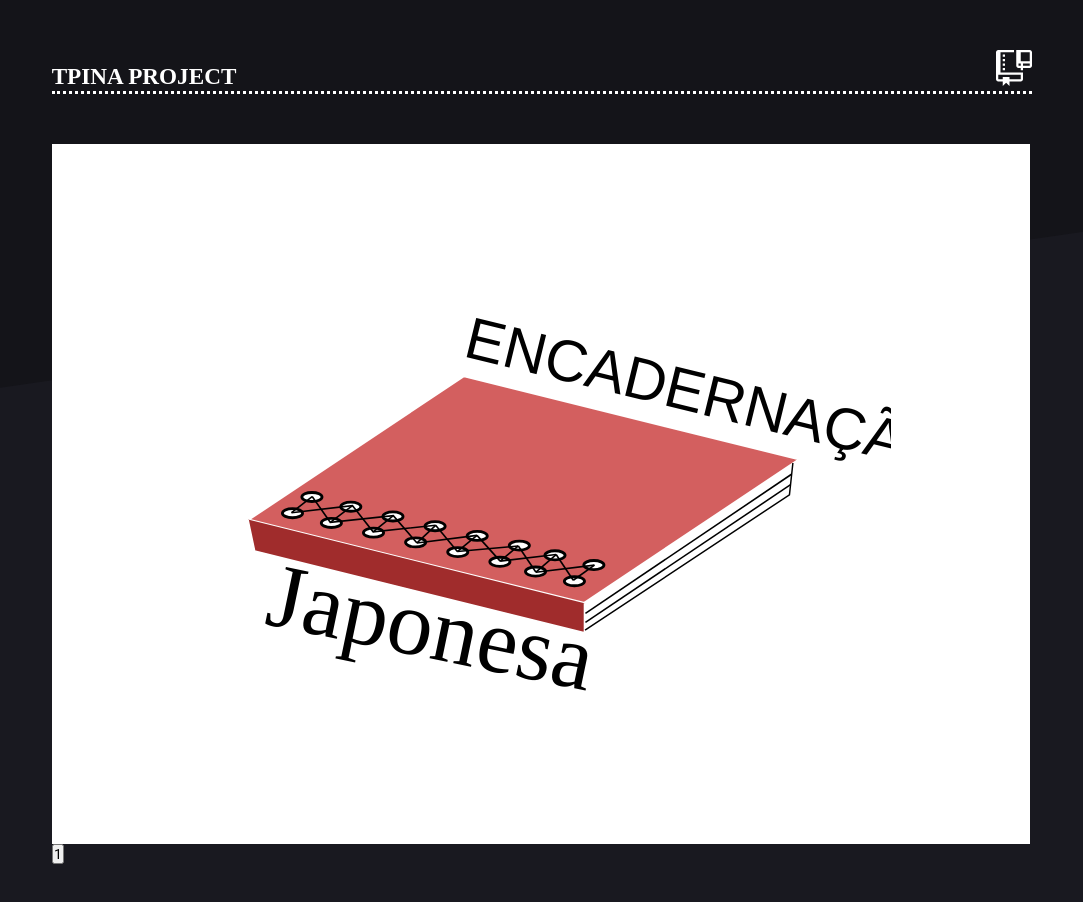
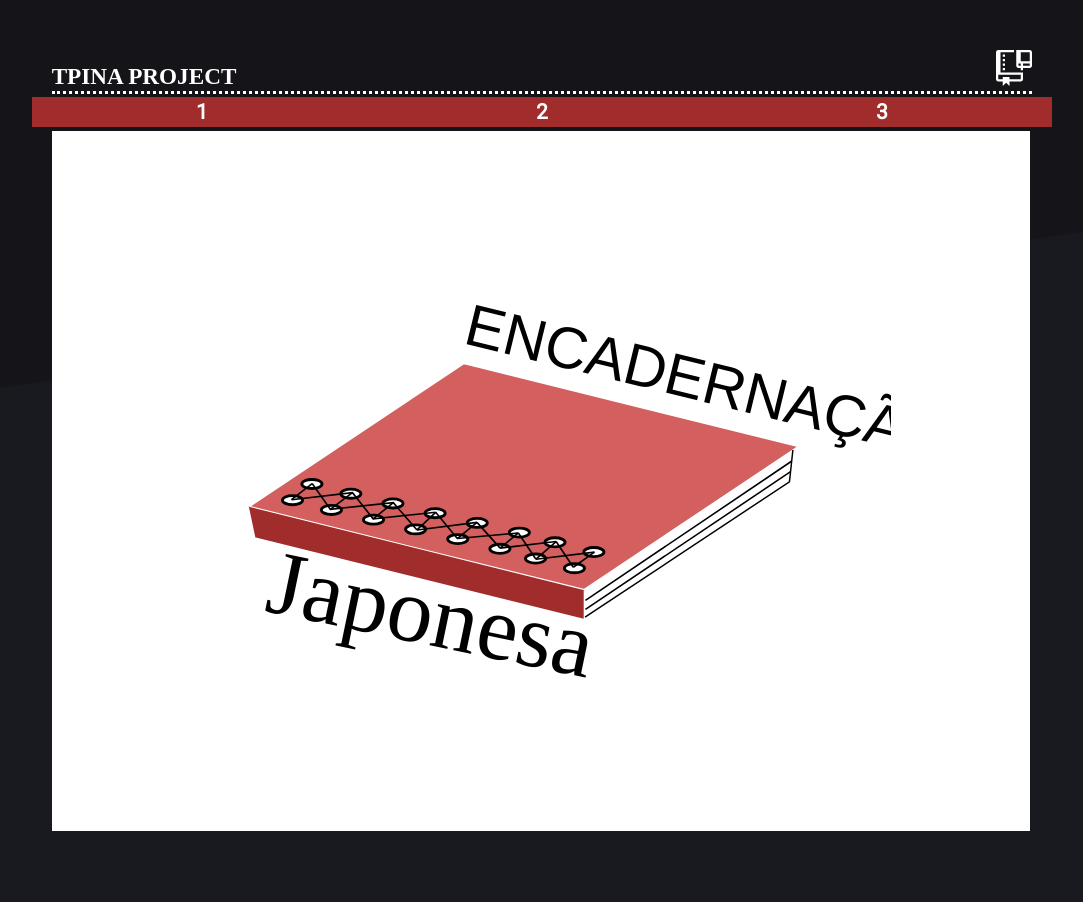
Before and after one commit to suricarlos/tpina, a React (Create React App) app: page / in a window 1280 px wide. Shown: the top 902 px of the page, without its empty margins (98-1181 px from the left). After the commit the page ends 881 px from the top, so only its background shows below. Built offline with nearby package versions, Linux system fonts and the light colour scheme.

Commit message:
Criar as paginas

```diff
--- a/package.json
+++ b/package.json
@@ -7,6 +7,7 @@
     "@testing-library/react": "^9.3.2",
     "@testing-library/user-event": "^7.1.2",
     "konva": "^4.1.2",
+    "polished": "^3.4.2",
     "react": "^16.12.0",
     "react-dom": "^16.12.0",
     "react-icons": "^3.8.0",
--- a/src/App.js
+++ b/src/App.js
@@ -10,8 +10,8 @@ function App() {
   return (
     <BrowserRouter>
       <Header />
+      <RoutePages />
       <Routes />
-      <RoutePages />
       <GlobalStyle />
     </BrowserRouter>
   );
--- a/src/components/Drawing/styles.js
+++ b/src/components/Drawing/styles.js
@@ -1,7 +1,28 @@
 import styled from 'styled-components'
+
+import { darken } from 'polished';
+
 
 export const Intro = styled.div`
   display: flex;
   align-items: center;
+  justify-content: center;
   border: 1px solid #fff;
+
+  button {
+      background: #a02c2c;
+      height: 20px;
+      width: 326px;
+      color: #fff;
+      border: 0;
+      overflow: hidden;
+      margin-top: auto;
+      flex: 1;
+      align-items: center;
+      transition: background 0.2s;
+
+      &:hover {
+        background: ${darken(0.03, '#a02c2c')};
+      }
+  }
 `;
--- a/src/components/RoutePages/index.js
+++ b/src/components/RoutePages/index.js
@@ -5,12 +5,12 @@ import { Link } from 'react-router-dom'
 import { PageList } from './styles'
 
 export default function RoutePages() {
-  const pages = ["1"]
+  const pages = [1, 2, 3]
 
   return(
     <PageList>
       {pages.map(page => (
-        <li id={page}>
+        <li key={page.toString()}>
           <Link to={`/${page}`} >
             <button type="button">
               <span>{page}</span>
--- a/src/components/RoutePages/styles.js
+++ b/src/components/RoutePages/styles.js
@@ -1,6 +1,37 @@
 import styled from 'styled-components'
+
+import { darken } from 'polished';
 
 export const PageList = styled.ul`
   display: flex;
+  justify-content: center;
+  align-items: center;
   list-style: none;
+  /* margin-top: -48.9px; */
+  margin: -46.9px 0 4px 0;
+
+  button {
+      background: #a02c2c;
+      height: 30px;
+      width: 340px;
+      color: #fff;
+      border: 0;
+      overflow: hidden;
+      margin-top: auto;
+      flex: 1;
+      align-items: center;
+      transition: background 0.2s;
+
+      &:hover {
+        background: ${darken(0.03, '#a02c2c')};
+      }
+
+      span {
+      font-size: 21px;
+      font-weight: bold;
+      margin: 5px 0 20px;
+      flex: 1;
+      text-align: center;
+      }
+  }
 `;
--- a/src/routes.js
+++ b/src/routes.js
@@ -8,7 +8,7 @@ export default function Routes() {
   return (
     <Switch>
       <Route path="/" exact component={Home} />
-      <Route path="/1" componet={One} />
+      <Route path="/1" component={One} />
     </Switch>
-  );
+  )
 }
```
Also changed, not shown: 1 other file (tests, documents, lock files or other folders).
